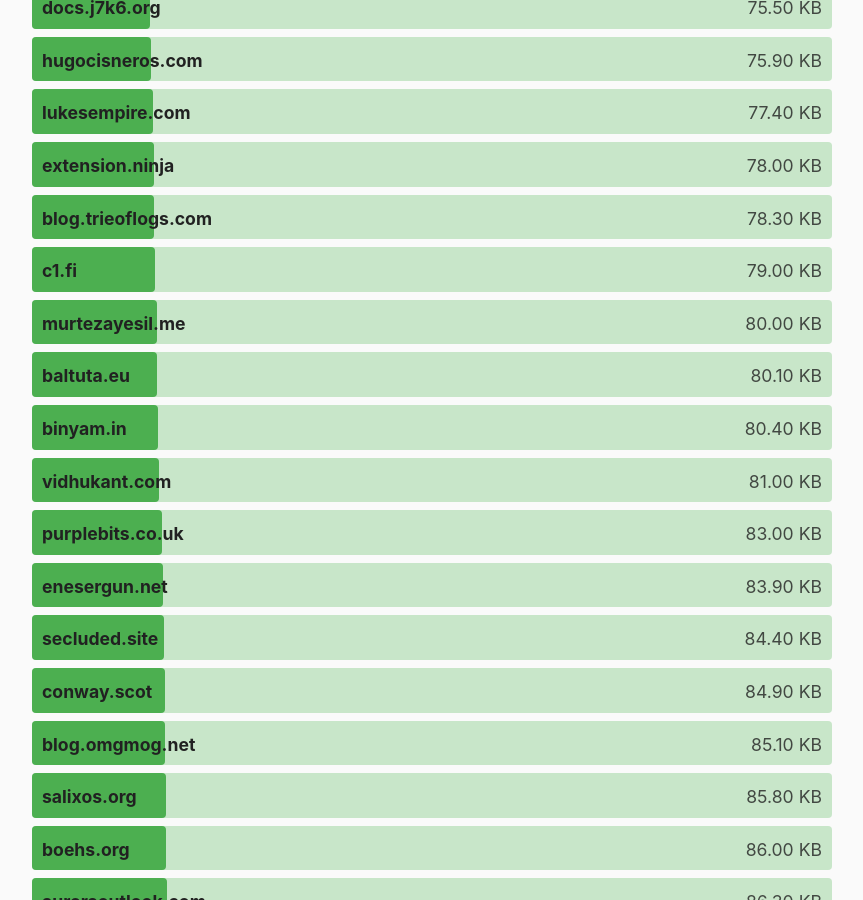
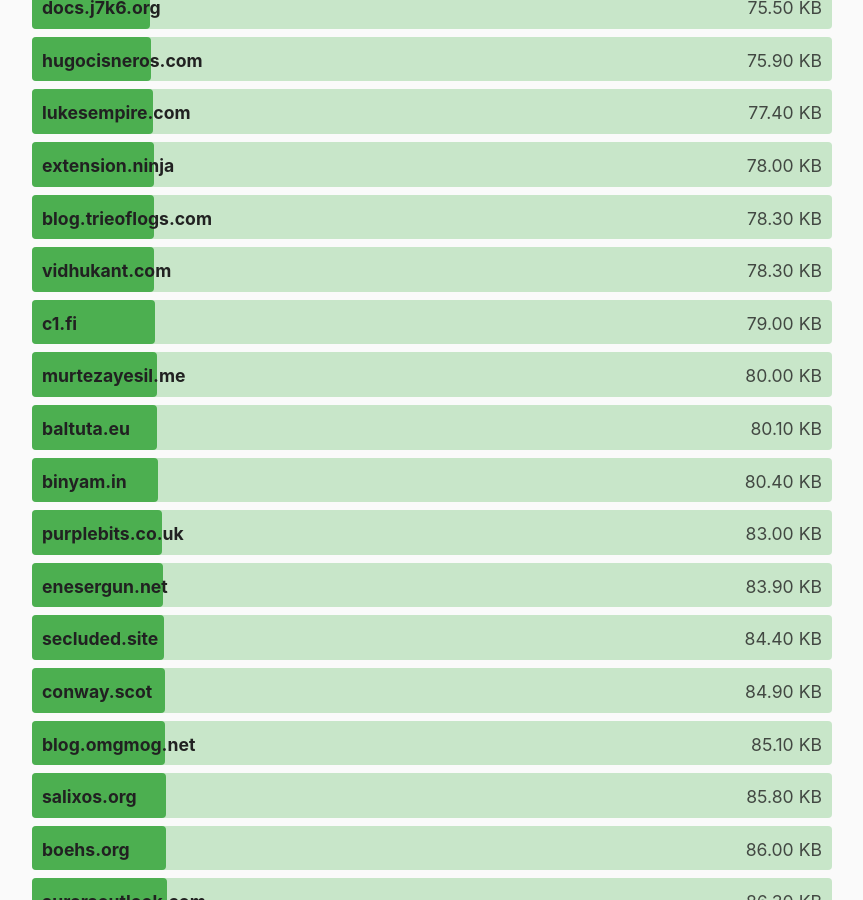
Before and after one commit to kevquirk/512kb.club, a Jekyll site: the page built from index.md, in a window 1280 px wide and 900 px high, scrolled down 17890 px. Shown: the whole window, without its empty margins (208-1071 px from the left). Built offline with Jekyll 4.4.1, drawn with Linux system fonts in a browser that asks for light colours.

Commit message:
changed size of vidhukant.com

```diff
--- a/_data/sites.yml
+++ b/_data/sites.yml
@@ -2839,7 +2839,7 @@
 
 - domain: vidhukant.com
   url: https://vidhukant.com/
-  size: 81
+  size: 78.3
   last_checked: 2023-05-10
 
 - domain: vili.dev
```
